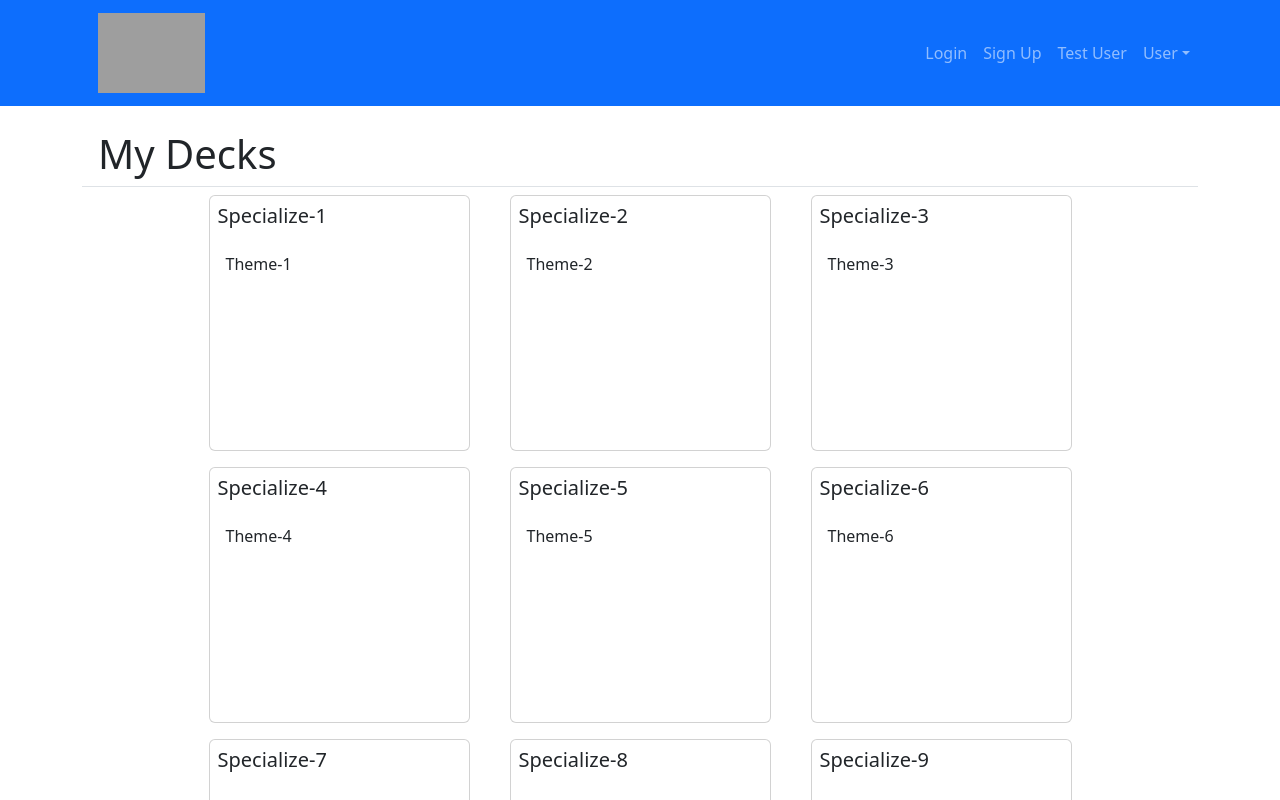
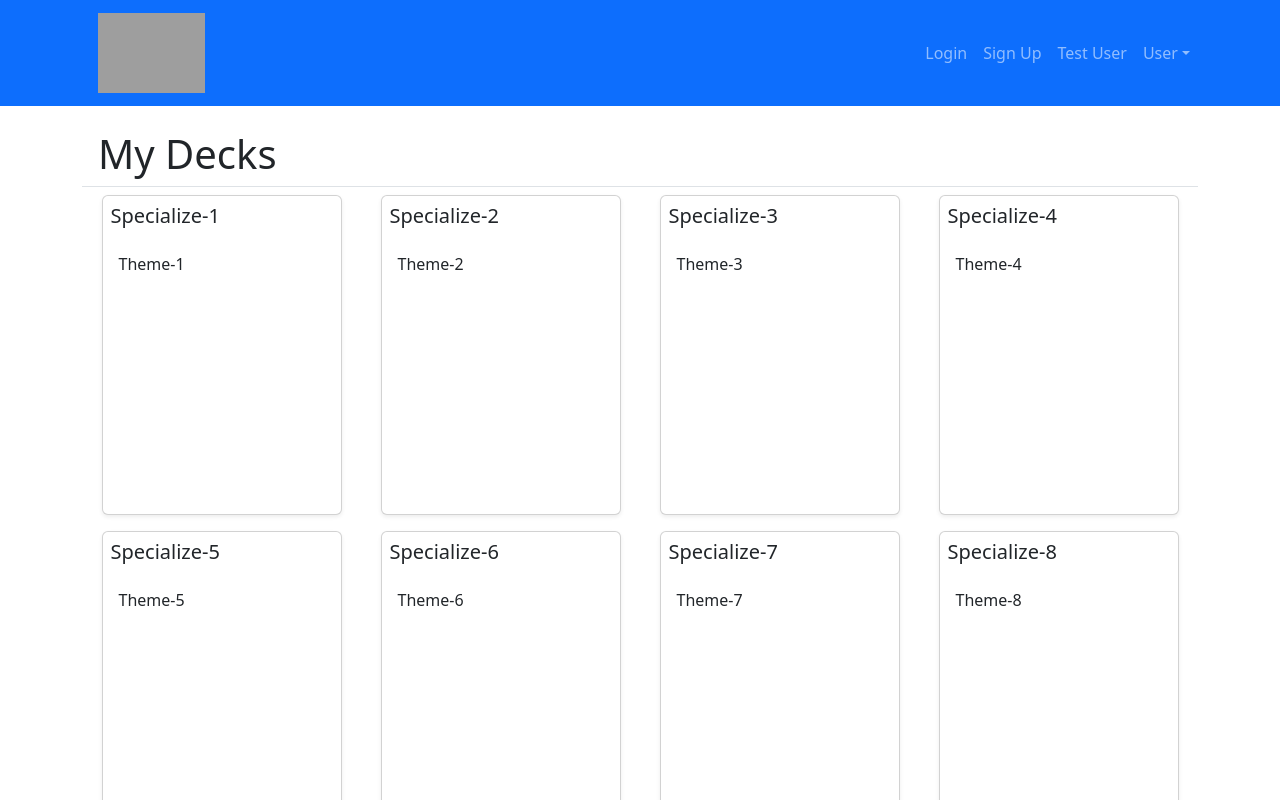
Before and after one commit to 4GeeksAcademy/ThinkFlash_APP, a React (Vite) app in the folder ThinkFlash-FrontEnd/: page /1/mydecks in a window 1280 px wide. Shown: the top 800 px of the page. Built offline with nearby package versions, Linux system fonts and the light colour scheme; grey boxes are pictures that could not be loaded.

Commit message:
Doing cards with ratio

```diff
--- a/ThinkFlash-FrontEnd/src/components/ContainerDiv/ContainerDiv.jsx
+++ b/ThinkFlash-FrontEnd/src/components/ContainerDiv/ContainerDiv.jsx
@@ -6,7 +6,7 @@ export default function ContainerDiv({ children, height, title, link, overflow }
 )
     }
     const generateOverflowYClass = () => {
-        return("card-body row containerDiv justify-content-center")
+        return("card-body d-flex flex-wrap containerDiv justify-content-center")
     }
 
     return (
--- a/ThinkFlash-FrontEnd/src/components/GeneralCard/GeneralCard.jsx
+++ b/ThinkFlash-FrontEnd/src/components/GeneralCard/GeneralCard.jsx
@@ -1,9 +1,9 @@
 export default function GeneralCard({ children, title, col, minWidth,minHeight }) {
     return (
-        <div className={`m-2 ${col}`} style={{minWidth:minWidth, minHeight:minHeight}}>
-            <div className="h-100">
-
-                    <div className="card h-100">
+        <div className={`m-2 ${col} d-flex justify-content-center`}>
+            <div className="d-flex flex-wrap">
+                    <div className="card shadow-sm" style={{minHeight:minHeight, minWidth:minWidth}}>
+                    {/* <img src="..." class="card-img-top" alt="..."/> */}
                         <h5 className="card-title m-2">{title}</h5>
                             <div className="card-body">
                                 <div>{children}</div>
--- a/ThinkFlash-FrontEnd/src/pages/DashboardPage.jsx
+++ b/ThinkFlash-FrontEnd/src/pages/DashboardPage.jsx
@@ -34,9 +34,9 @@ export default function DashboardPage() {
       <ContainerDiv title="My Decks" height="50" link="/:username/mydecks" overflow="x">
         {deckList.map((deck, index) =>
           (
-            <GeneralCard key={index} title={deck.specialize} col="col-md-5 col-lg-2" minWidth="18rem">
-              {deck.theme}
-            </GeneralCard>
+            <GeneralCard key={index} title={deck.specialize} col="col" minWidth="10rem" minHeight="10rem">
+            {deck.theme}
+          </GeneralCard>
           ))
       }
       </ContainerDiv>
@@ -47,7 +47,7 @@ export default function DashboardPage() {
         ) : (
 
           getDecksAreas().map((area, index) => (
-            <GeneralCard key={index} title={area} col="col-md-3 col-lg-1" minWidth="18rem">
+            <GeneralCard key={index} title={area} col="col" minWidth="10rem" minHeight="10rem">
               {area}
             </GeneralCard>
           ))
--- a/ThinkFlash-FrontEnd/src/pages/MyDecksPage.jsx
+++ b/ThinkFlash-FrontEnd/src/pages/MyDecksPage.jsx
@@ -34,7 +34,7 @@ export default function MyDecksPage() {
       <ContainerDiv title="My Decks" overflow="y">
         {deckList.map((deck, index) =>
           (
-            <GeneralCard key={index} title={deck.specialize} col="col-4 col-lg-3" minWidth="10rem" minHeight="16rem">
+            <GeneralCard key={index} title={deck.specialize} col="col" minWidth="15rem" minHeight="20rem">
               {deck.theme}
             </GeneralCard>
           ))
--- a/ThinkFlash-FrontEnd/style.css
+++ b/ThinkFlash-FrontEnd/style.css
@@ -35,9 +35,7 @@ body::-webkit-scrollbar-thumb:hover,
   background: #4891ff;
 }
 
-.ratio-9x16 {
-  position: relative;
+.ratio-1x2 {
   width: 100%;
-  height: 0;
-  padding-bottom: 56.25%; /* Ratio 9x16 */
+  height: 40vh;
 }
```
